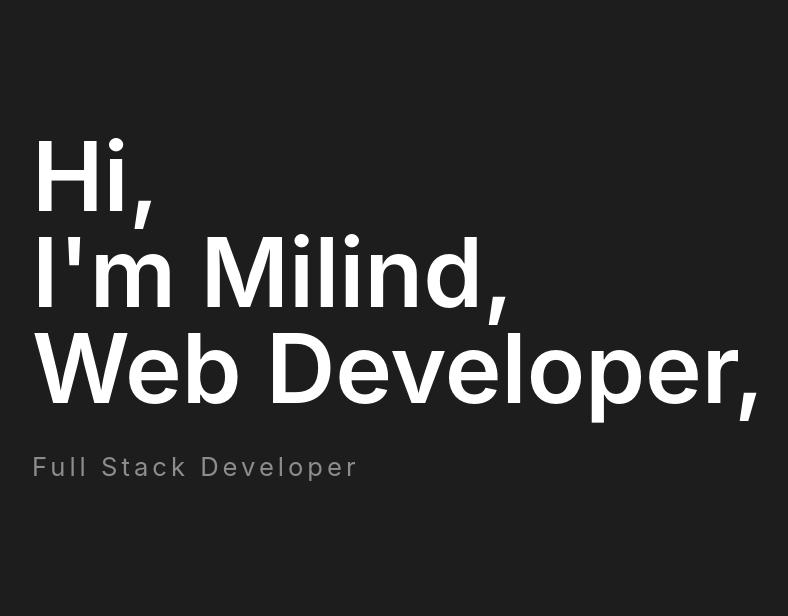
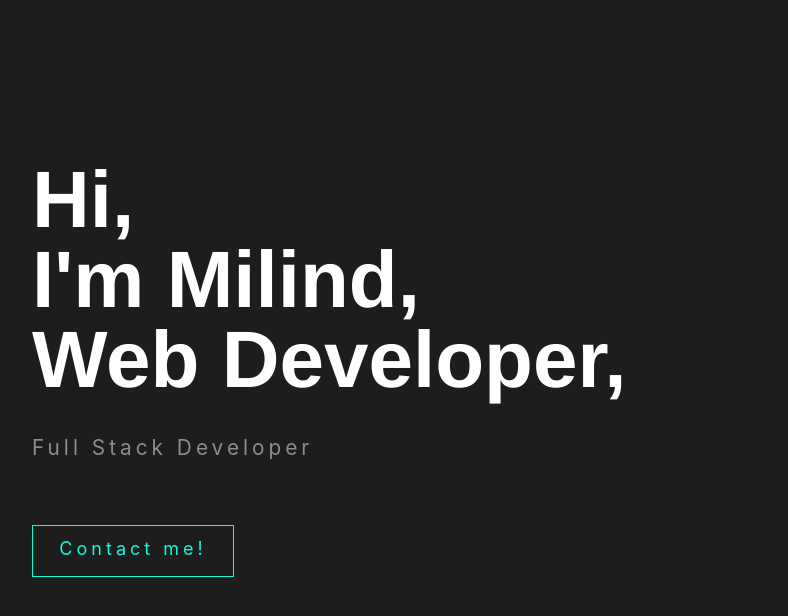
Before and after one commit to sambit-sunny/dev-portfolio, a React (Create React App) app: page / in a window 1280 px wide. Shown: the top 616 px of the page, without its empty margins (32-820 px from the left). Built offline with nearby package versions, Linux system fonts and the light colour scheme.

Commit message:
Add contact btn

```diff
--- a/src/pages/Home.js
+++ b/src/pages/Home.js
@@ -4,7 +4,7 @@ const Wrapper = styled.div`
     height: 100vh;
     min-height: 100vh;
     position: relative;
-    padding: 8rem 2rem;
+    padding: 10rem 2rem;
 `;
 
 const Container = styled.div`
@@ -20,17 +20,44 @@ const Heading = styled.h1`
     color: #fff;
     margin: 0;
     position: relative;
-    font-weight: 600;
+    font-family: Helvetica;
+    font-weight: 700;
     opacity: 1;
-    font-size: 6rem;
+    font-size: 5rem;
     line-height: 1;
 `;
 
 const Title = styled.p`
     color: #8d8d8d;
     letter-spacing: 4px;
-    font-size: 1.6rem;
+    font-size: 1.3rem;
     margin: 2rem 0;
+`;
+
+const Contact = styled.a`
+    max-width: 200px;
+    height: 50px;
+    line-height: 45px;
+    color: #08fdd8;
+    border: 1px solid #08fdd8;
+    font-size: 18px;
+    letter-spacing: 4px;
+    text-decoration: none;
+    width: 100%;
+    margin-top: 30px;
+    position: relative;
+    display: block;
+    text-align: center;
+    background: linear-gradient(to right, #08fdd8 50%, transparent 50%);
+    background-size: 200% 100%;
+    background-position: right bottom;
+    transition: all 0.5s ease-out;
+
+    &:hover {
+        background-color: #08fdd8;
+        background-position: left bottom;
+        color: #000;
+    }
 `;
 
 export default function Home() {
@@ -55,6 +82,9 @@ export default function Home() {
                     ))}
                 </Heading>
                 <Title>Full Stack Developer</Title>
+                <Contact rel="contact" href="/contact">
+                    Contact me!
+                </Contact>
             </Container>
         </Wrapper>
     );
```
